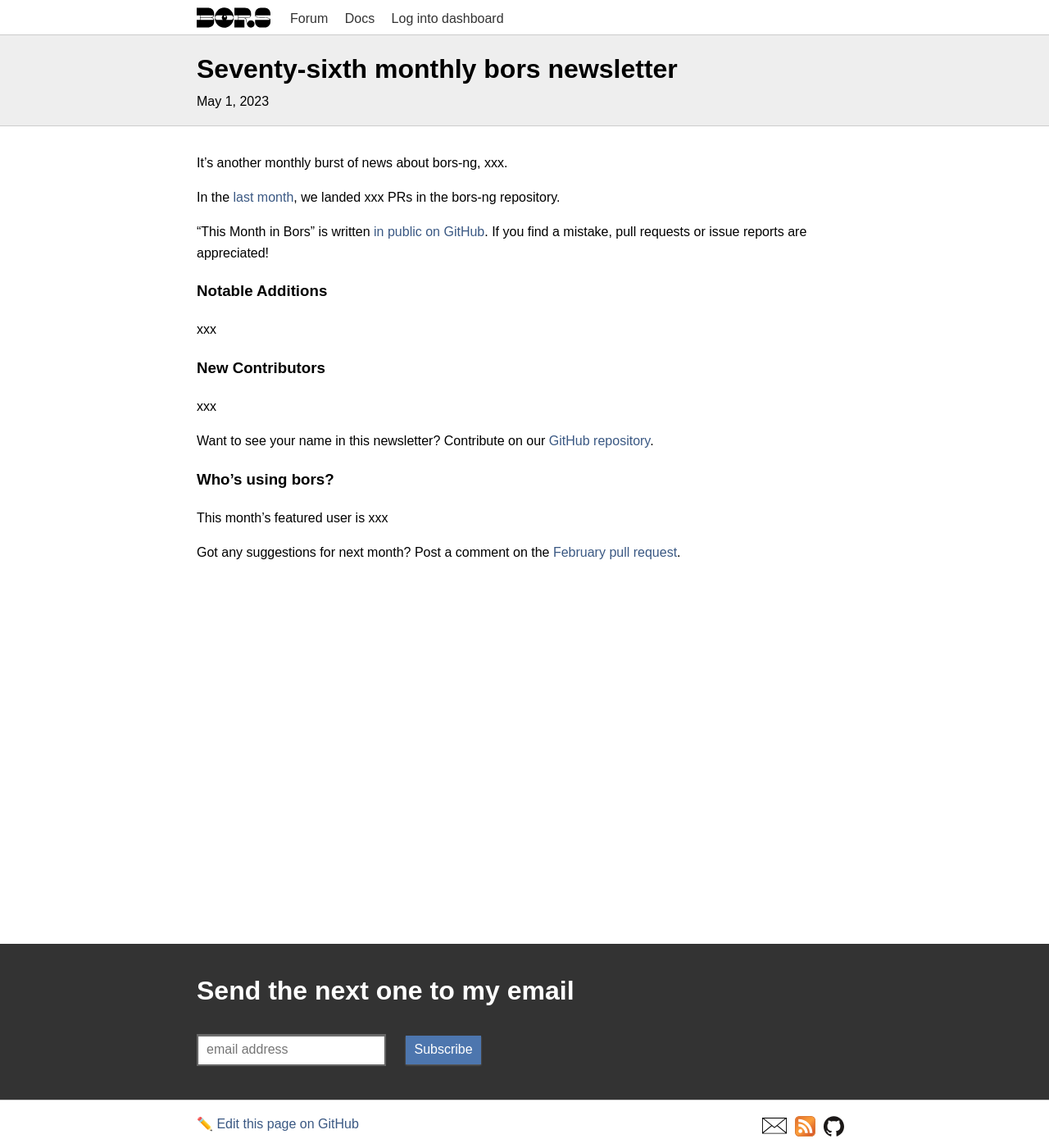
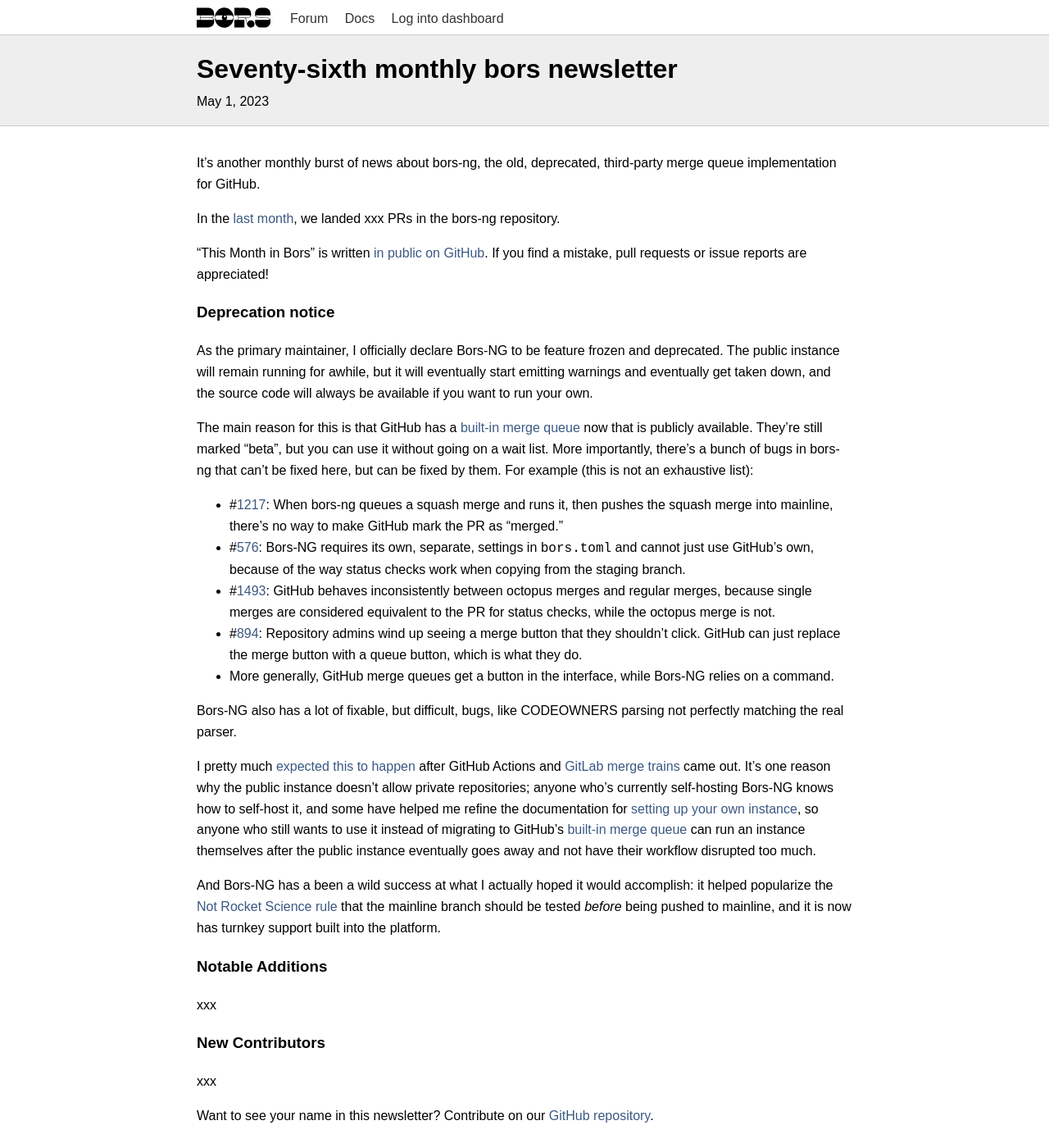
Before and after one commit to bors-ng/bors-ng.github.io, a Jekyll site: the page built from _posts/2023-05-01-tmib-76.md, in a window 1280 px wide and 1400 px high. Shown: the whole window at 82% size. Built offline with Jekyll 4.4.1, drawn with Linux system fonts in a browser that asks for light colours.

Commit message:
Add deprecation notice

```diff
--- a/_posts/2023-05-01-tmib-76.md
+++ b/_posts/2023-05-01-tmib-76.md
@@ -6,7 +6,7 @@
 categories: newsletter
 ---
 
-It's another monthly burst of news about bors-ng, xxx.
+It's another monthly burst of news about bors-ng, the old, deprecated, third-party merge queue implementation for GitHub.
 
 In the [last month](https://github.com/bors-ng/bors-ng/pulls?q=is%3Apr+is%3Amerged+closed%3A2023-01-01..2023-01-31),
 we landed xxx PRs in the bors-ng repository.
@@ -15,6 +15,35 @@
 If you find a mistake, pull requests or issue reports are appreciated!
 
 [GitHub for TMiB]: https://github.com/bors-ng/bors-ng.github.io
+
+
+### Deprecation notice
+
+As the primary maintainer, I officially declare Bors-NG to be feature frozen and deprecated. The public instance will remain running for awhile, but it will eventually start emitting warnings and eventually get taken down, and the source code will always be available if you want to run your own.
+
+The main reason for this is that GitHub has a [built-in merge queue] now that is publicly available. They're still marked "beta", but you can use it without going on a wait list. More importantly, there's a bunch of bugs in bors-ng that can't be fixed here, but can be fixed by them. For example (this is not an exhaustive list):
+
+* #[1217]: When bors-ng queues a squash merge and runs it, then pushes the squash merge into mainline, there's no way to make GitHub mark the PR as "merged."
+* #[576]: Bors-NG requires its own, separate, settings in `bors.toml` and cannot just use GitHub's own, because of the way status checks work when copying from the staging branch.
+* #[1493]: GitHub behaves inconsistently between octopus merges and regular merges, because single merges are considered equivalent to the PR for status checks, while the octopus merge is not.
+* #[894]: Repository admins wind up seeing a merge button that they shouldn't click. GitHub can just replace the merge button with a queue button, which is what they do.
+* More generally, GitHub merge queues get a button in the interface, while Bors-NG relies on a command.
+
+Bors-NG also has a lot of fixable, but difficult, bugs, like CODEOWNERS parsing not perfectly matching the real parser.
+
+I pretty much [expected this to happen][appget] after GitHub Actions and [GitLab merge trains] came out. It's one reason why the public instance doesn't allow private repositories; anyone who's currently self-hosting Bors-NG knows how to self-host it, and some have helped me refine the documentation for [setting up your own instance], so anyone who still wants to use it instead of migrating to GitHub's [built-in merge queue] can run an instance themselves after the public instance eventually goes away and not have their workflow disrupted too much.
+
+And Bors-NG has a been a wild success at what I actually hoped it would accomplish: it helped popularize the [Not Rocket Science rule] that the mainline branch should be tested *before* being pushed to mainline, and it is now has turnkey support built into the platform.
+
+[built-in merge queue]: https://github.blog/changelog/2023-02-08-pull-request-merge-queue-public-beta/
+[1217]: https://github.com/bors-ng/bors-ng/issues/1217
+[576]: https://github.com/bors-ng/bors-ng/issues/576
+[894]: https://github.com/bors-ng/bors-ng/issues/894
+[1493]: https://github.com/bors-ng/bors-ng/issues/1493
+[appget]: https://medium.com/@keivan/the-day-appget-died-e9a5c96c8b22
+[GitLab merge trains]: https://docs.gitlab.com/ee/ci/pipelines/merge_trains.html
+[setting up your own instance]: https://github.com/bors-ng/bors-ng#how-to-set-up-your-own-real-instance
+[Not Rocket Science rule]: https://bors.tech/essay/2017/02/02/pitch/
 
 
 ### Notable Additions
```
